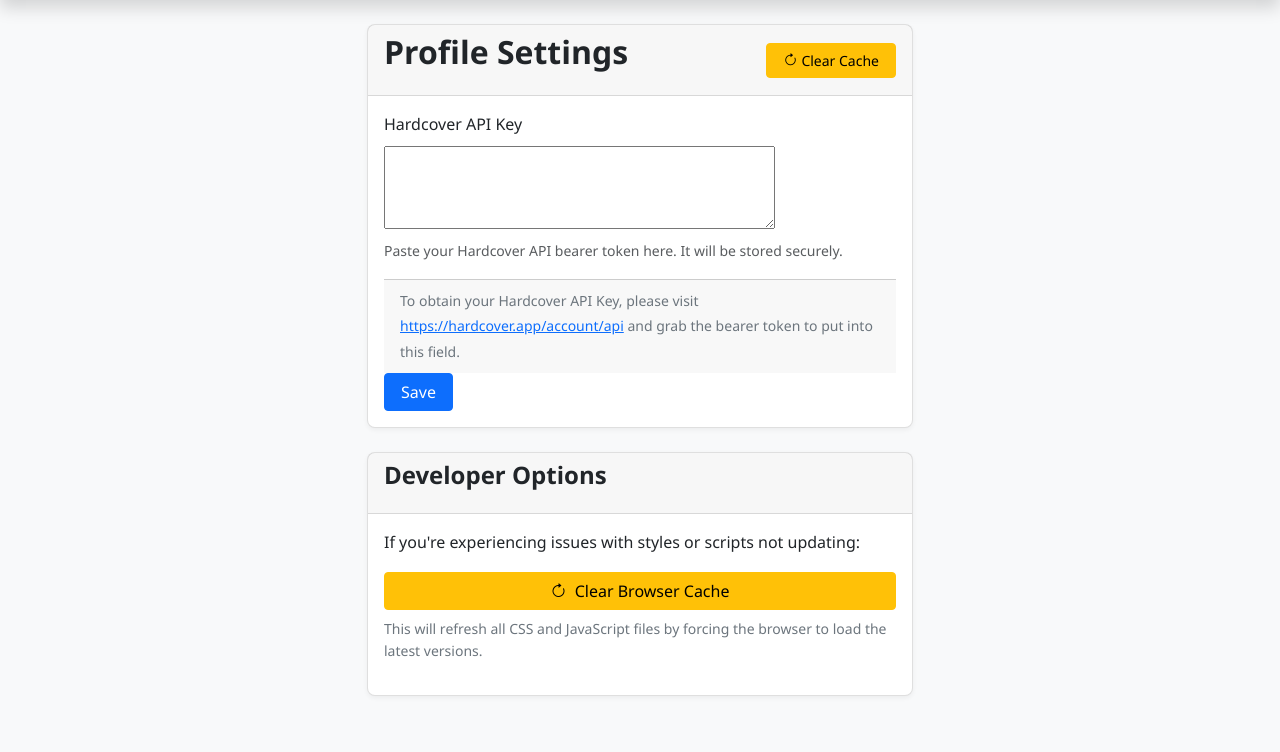
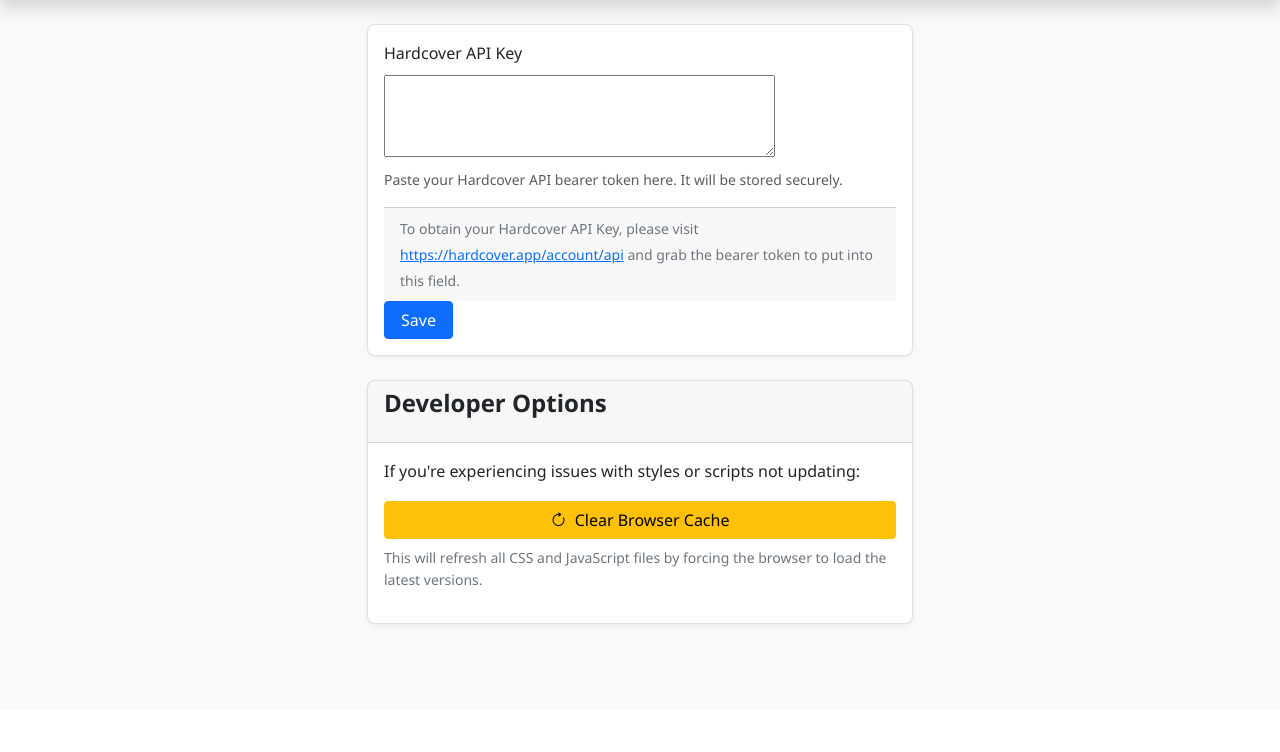
Before and after one commit to TSPARR/hardcover_bookclub, a Django app: page /profile/settings/ in a window 1280 px wide. Shown: the part 90-842 px from the top of the page. After the commit the page ends 716 px from the top, so only its background shows below. Run offline with Django 5.2, Linux system fonts and the light colour scheme; the visitor is signed in with stand-in values (Sample User, id 1).

Commit message:
Only need one button

```diff
--- a/bookclub/templates/bookclub/profile_settings.html
+++ b/bookclub/templates/bookclub/profile_settings.html
@@ -6,12 +6,6 @@
 <div class="row justify-content-center">
     <div class="col-md-6">
         <div class="card">
-            <div class="card-header d-flex justify-content-between align-items-center">
-                <h2>Profile Settings</h2>
-                <button id="clear-cache-button" class="btn btn-sm btn-warning d-flex align-items-center" title="Clear JS/CSS Cache" onclick="clearBrowserCache()">
-                    <i class="bi bi-arrow-clockwise me-1"></i> Clear Cache
-                </button>
-            </div>
             <div class="card-body">
                 <form method="post">
                     {% csrf_token %}
```
